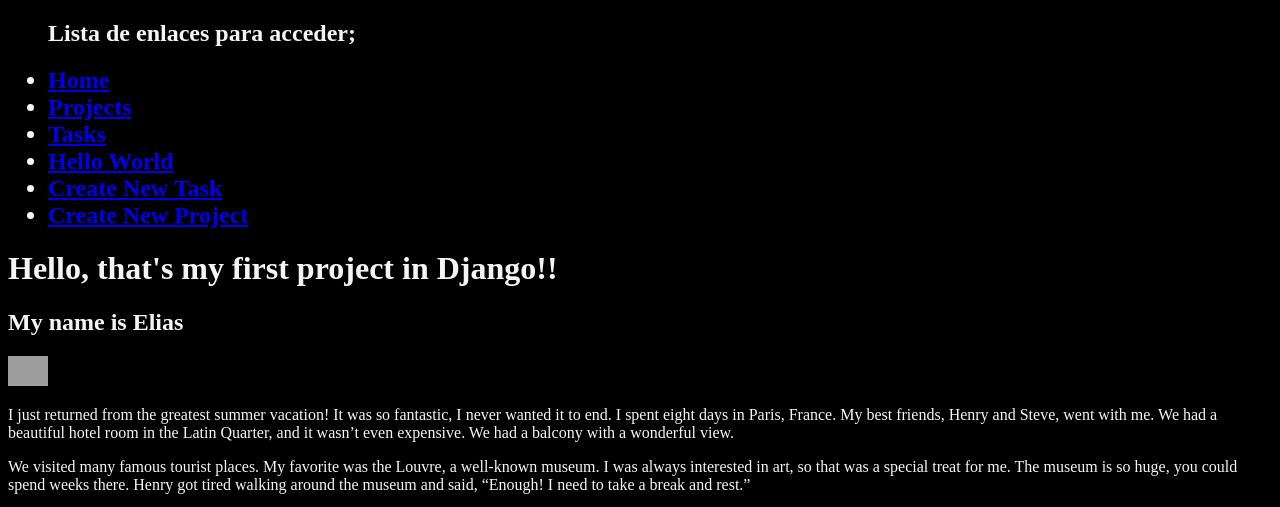
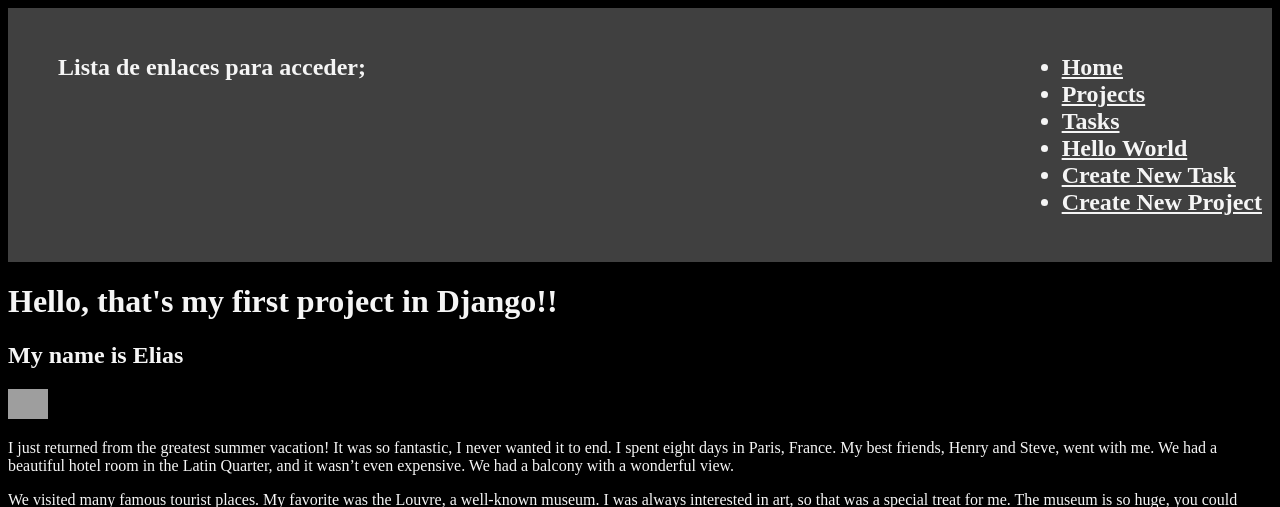
Before and after one commit to EliasDFranco/Django-Unchained, a Django app: template myapp/templates/index.html in a window 1280 px wide. Shown: the top 507 px of the page. Run offline with Django 4.2, Linux system fonts and the light colour scheme; the template is opened without the code that fills it, so the values that code supplies are empty; grey boxes are pictures that could not be loaded.

Commit message:
Agregando styles a los archivos

```diff
--- a/myapp/static/css/main.css
+++ b/myapp/static/css/main.css
@@ -2,3 +2,17 @@ body {
     background: black;
     color: whitesmoke;
 }
+
+.navbar {
+    background: #404040;
+    padding: 10px 10px;
+}
+
+.navbar ul {
+    display: flex;
+    justify-content: space-between;
+}
+
+.navbar ul li a {
+    color: whitesmoke;
+}
--- a/myapp/templates/layouts/base.html
+++ b/myapp/templates/layouts/base.html
@@ -10,7 +10,7 @@
     <link rel="stylesheet" href="{% static 'css/main.css' %}">
 </head>
 <body>
-    <nav>
+    <nav class="navbar">
         <ul>
             <h2>Lista de enlaces para acceder; <h2>
             <li><a href="{% url 'index' %}"> Home </a></li>
```
